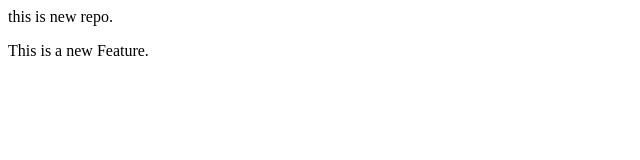
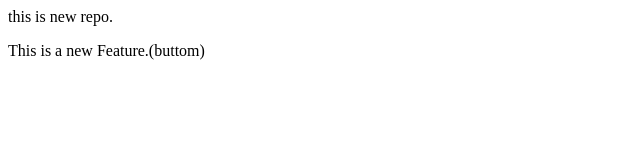
Before and after one commit to abhikushwaha335-dotcom/LocalRepo, a plain HTML site: page index.html in a window 1280 px wide. Shown: the full height of the page, 0-640 px from the left. Drawn offline with Linux system fonts and the light colour scheme.

Commit message:
add buttom

```diff
--- a/index.html
+++ b/index.html
@@ -1,2 +1,2 @@
 <p>this is new repo.</p>
-<p>This is a new Feature.</p>
+<p>This is a new Feature.(buttom)</p>
```
